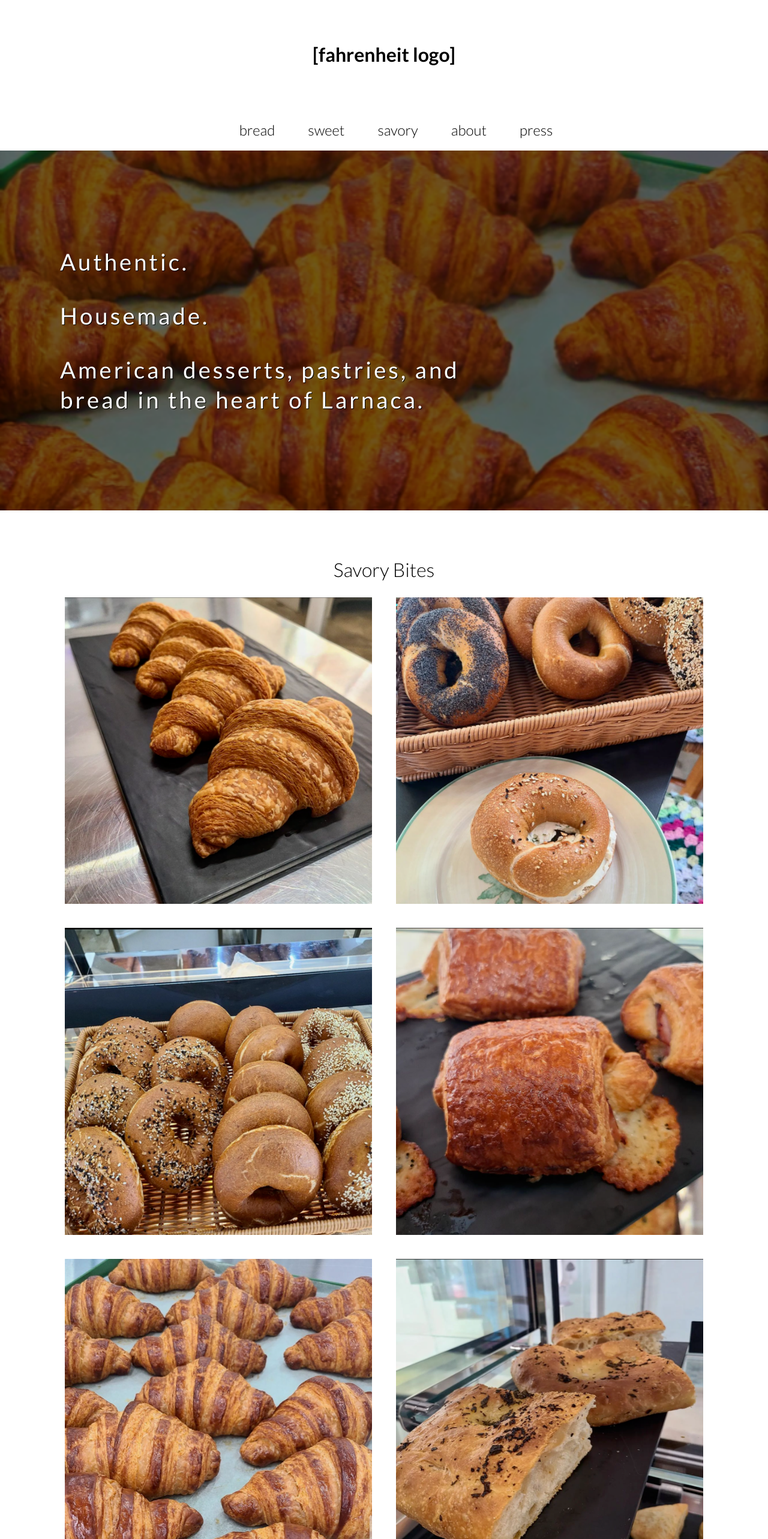
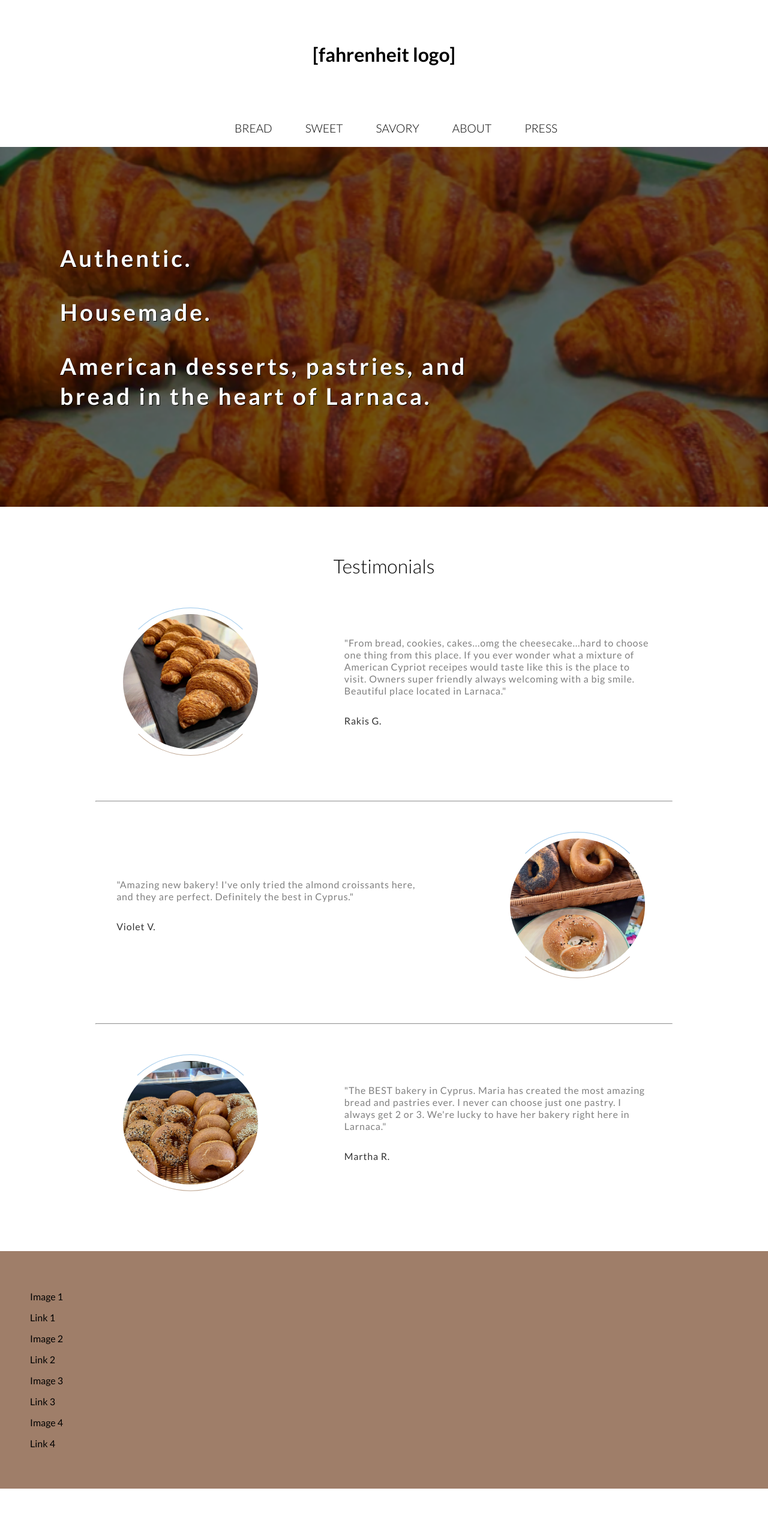
Before and after one commit to justinshane13/fahrenheit_website, a React (Create React App) app: page / in a window 1280 px wide. Shown: the top 2566 px of the page at 60% size. Built offline with nearby package versions, Linux system fonts and the light colour scheme; the HTML template or start-up script is replaced by a standard one.

Commit message:
added testimonials section and started categories section

```diff
--- a/src/App.js
+++ b/src/App.js
@@ -2,8 +2,9 @@ import Header from './components/Header'
 import Navbar from './components/Navbar'
 import Body from './components/Body'
 import Footer from './components/Footer'
+import Slideshow from './components/Slideshow'
+import Reviews from './components/Reviews'
 import sectionData from './sectionData'
-import Slideshow from './components/Slideshow'
 
 function App() {
 
@@ -23,6 +24,26 @@ function App() {
           <p className='slogan'>American desserts, pastries, and bread in the heart of Larnaca.</p>
         </div>
       </div>
+      <h2 className='body_title'>Testimonials</h2>
+      <Reviews />
+      <div className='categories'>
+        <div>
+          <p>Image 1</p>
+          <p>Link 1</p>
+        </div>
+        <div>
+          <p>Image 2</p>
+          <p>Link 2</p>
+        </div>
+        <div>
+          <p>Image 3</p>
+          <p>Link 3</p>
+        </div>
+        <div>
+          <p>Image 4</p>
+          <p>Link 4</p>
+        </div>
+      </div>
       {bodyHtml}
       <Slideshow />
       <Footer />
--- a/src/components/Navbar.js
+++ b/src/components/Navbar.js
@@ -23,11 +23,11 @@ const Navbar = () => {
 
     return (
         <div className={navClassName}>
-            <a href="/" className='breadNav'>bread</a>
-            <a href="/" className='sweetNav'>sweet</a>
-            <a href="/" className='savoryNav'>savory</a>
-            <a href="/" className='aboutNav'>about</a>
-            <a href="/" className='pressNav'>press</a>
+            <a href="/" className='breadNav'>BREAD</a>
+            <a href="/" className='sweetNav'>SWEET</a>
+            <a href="/" className='savoryNav'>SAVORY</a>
+            <a href="/" className='aboutNav'>ABOUT</a>
+            <a href="/" className='pressNav'>PRESS</a>
         </div>
     )
 }
--- /dev/null
+++ b/src/components/Reviews.js
@@ -0,0 +1,33 @@
+
+
+const Review = () => {
+    return (
+        <div>
+            <div className='reviews'>
+                <img src='/images/Savory1.png' alt=''  className='review_img'/>
+                <div className='review_body'>
+                    <p className='review_text'>"From bread, cookies, cakes...omg the cheesecake...hard to choose one thing from this place. If you ever wonder what a mixture of American Cypriot receipes would taste like this is the place to visit. Owners super friendly always welcoming with a big smile. Beautiful place located in Larnaca."</p>
+                    <p className='reviewer'>Rakis G.</p>
+                </div>
+            </div>
+            <hr />
+            <div className='reviews'>
+                <div className='review_body'>
+                    <p className='review_text'>"Amazing new bakery! I've only tried the almond croissants here, and they are perfect. Definitely the best in Cyprus."</p>
+                    <p className='reviewer'>Violet V.</p>
+                </div>
+                <img src='/images/Savory2.png' alt=''  className='review_img'/>
+            </div>
+            <hr />
+            <div className='reviews'>
+                <img src='/images/Savory3.png' alt=''  className='review_img'/>
+                <div className='review_body'>
+                    <p className='review_text'>"The BEST bakery in Cyprus. Maria has created the most amazing bread and pastries ever. I never can choose just one pastry. I always get 2 or 3. We're lucky to have her bakery right here in Larnaca."</p>
+                    <p className='reviewer'>Martha R.</p>
+                </div>
+            </div>
+        </div>
+    )
+}
+
+export default Review
--- a/src/index.css
+++ b/src/index.css
@@ -17,7 +17,7 @@ body {
   display: flex;
   justify-content: center;
   padding: 20px;
-  font-size: 1.5em;
+  font-size: 1.2em;
   font-weight: 300;
   background: #FFFFFF;
   width: 100%;
@@ -26,11 +26,45 @@ body {
   margin: 0;
 }
 
+.breadNav {
+  margin-right: 55px;
+  text-decoration: none;
+  color: black;
+}
+
+.sweetNav {
+  margin-right: 55px;
+  text-decoration: none;
+  color: black;
+}
+
+.savoryNav {
+  margin-right: 55px;
+  text-decoration: none;
+  color: black;
+}
+
+.aboutNav {
+  margin-right: 55px;
+  text-decoration: none;
+  color: black;
+}
+
+.pressNav {
+  text-decoration: none;
+  color: black;
+}
+
+.navbar a:hover {
+  text-decoration: underline;
+  text-decoration-thickness: 1px;
+  text-underline-offset: 5px;
+}
+
 .sticky {
   position: sticky;
   top: 0;
 }
-
 
 .header_top {
   position: relative;
@@ -63,38 +97,52 @@ body {
   text-shadow: 1px 1px #000000;
   letter-spacing: .25rem;
   text-align: left;
+  font-weight: 700;
   padding: 0;
   margin-top: 0px;
   margin-bottom: 40px;
 }
 
-.breadNav {
-  margin-right: 55px;
-  text-decoration: none;
-  color: black;
+.reviews {
+  display: flex;
+  justify-content: space-around;
+  align-items: center;
+  width: 80%;
+  margin-left: auto;
+  margin-right: auto;
+  margin-top: 50px;
+  margin-bottom: 75px;
 }
 
-.sweetNav {
-  margin-right: 55px;
-  text-decoration: none;
-  color: black;
+.review_img {
+  width: 22%;
+  border-radius: 50%;
+  border-top: 1.5px solid rgba(59, 146, 216, 0.502);
+  border-right: 1.5px solid white;
+  border-bottom: 1.5px solid rgba(132, 87, 47, 0.502);;
+  border-left: 1.5px solid white;
+  padding: 10px;
 }
 
-.savoryNav {
-  margin-right: 55px;
-  text-decoration: none;
-  color: black;
+.review_body {
+  width: 50%;
 }
 
-.aboutNav {
-  margin-right: 55px;
-  text-decoration: none;
-  color: black;
+.review_text {
+  color: gray;
+  line-height: 20px;
+  letter-spacing: .05rem;
 }
 
-.pressNav {
-  text-decoration: none;
-  color: black;
+.reviewer {
+  margin-top: 30px;
+  color: #333333;
+  letter-spacing: .05rem;
+}
+
+hr {
+  background-color: lightgray;
+  width: 75%
 }
 
 .body_title {
@@ -103,6 +151,12 @@ body {
   padding-top: 50px;
   font-size: 2em;
   font-weight: 300;
+}
+
+.categories {
+  background-color: #9F7E69;
+  padding: 50px;
+  margin-top: 100px;
 }
 
 .image {
```
